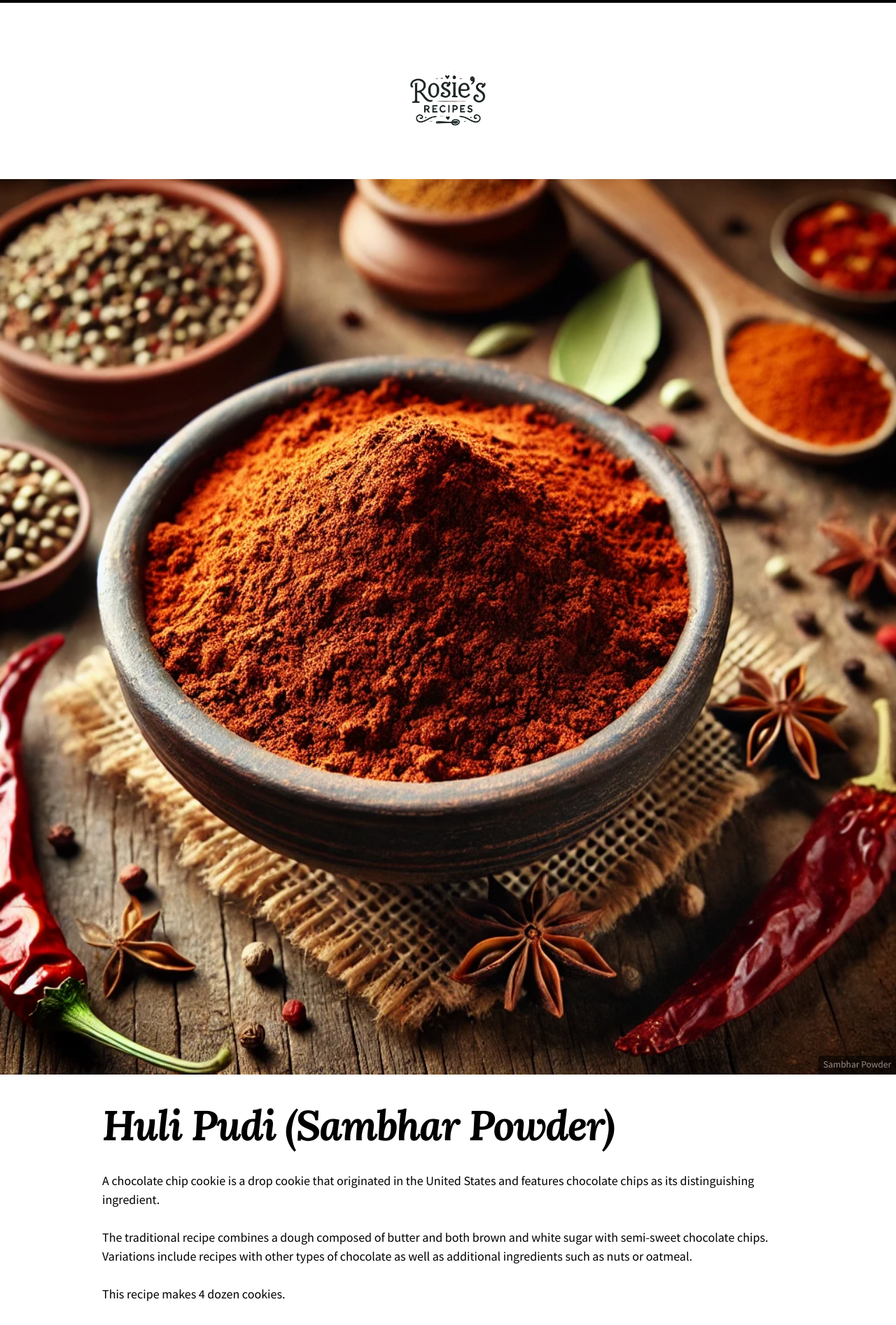
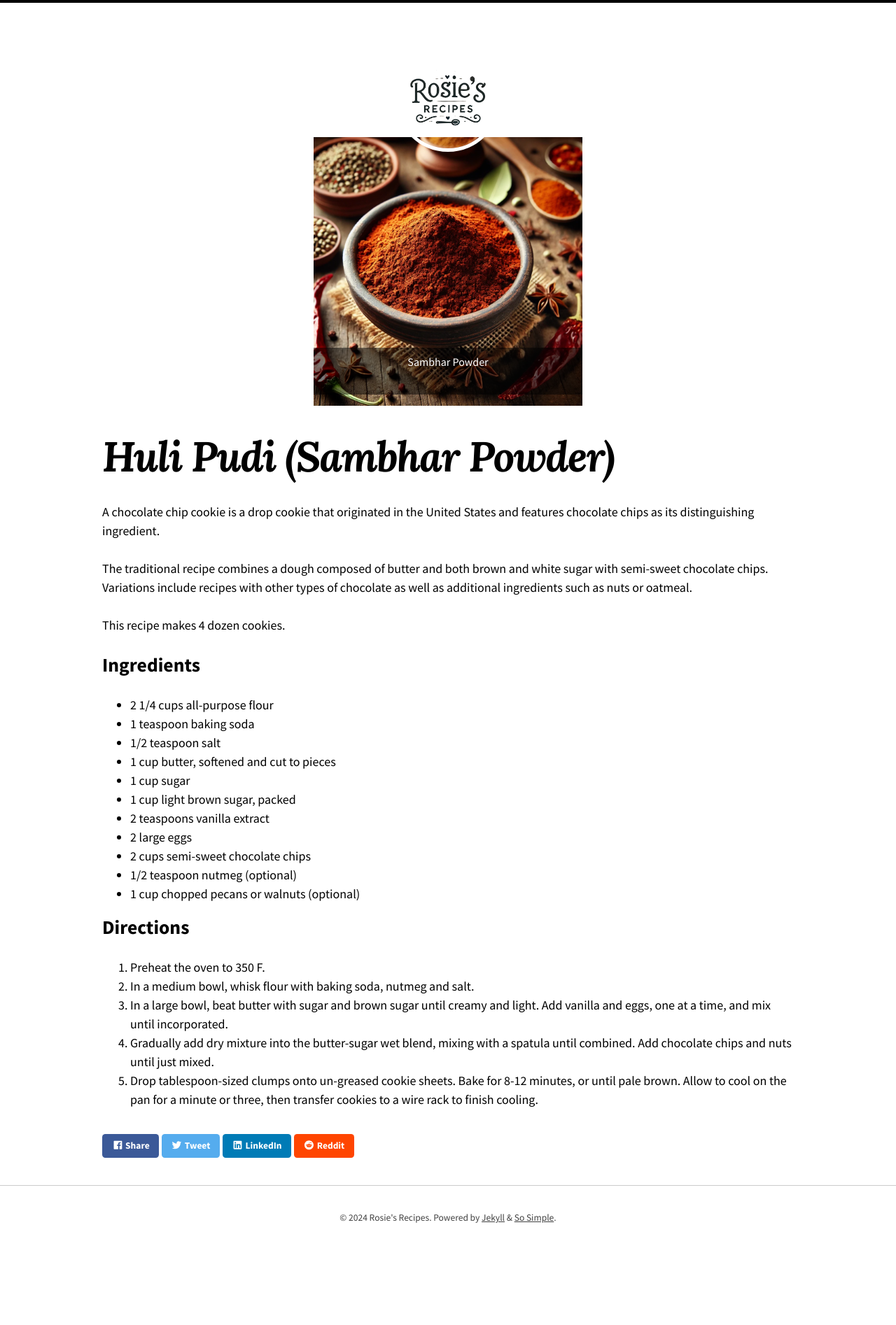
Before and after one commit to chai-nadig/rosie-recipes, a Jekyll site: the page built from _pudi/huli-pudi.md, in a window 1280 px wide. Shown: the top 1894 px of the page at 70% size. Built offline with Jekyll 4.4.1, drawn with Linux system fonts in a browser that asks for light colours; nearby versions of some CDN libraries; after the commit the page ends 1823 px from its top, so only the background shows below that.

Commit message:
fix image for pudi

```diff
--- a/_layouts/pudi.html
+++ b/_layouts/pudi.html
@@ -4,7 +4,6 @@ layout: default
 
 <main id="main" class="main-content" aria-label="Content">
   <article>
-    <h2>Pudiii</h2>
     {% if page.image %} {% assign page_image = page.image.path | default:
     page.image %} {% unless page_image contains '://' %} {% assign page_image =
     page_image | relative_url %} {% endunless %} {% assign page_image =
@@ -24,7 +23,7 @@ layout: default
         %}
       />
       {% if page.image.caption %}
-      <div class="page-image-caption">
+      <div class="pudi-image-caption">
         {{ page.image.caption | markdownify }}
       </div>
       {% endif %}
--- a/_sass/so-simple/_pudi.scss
+++ b/_sass/so-simple/_pudi.scss
@@ -5,8 +5,13 @@
 .pudi-image {
   position: relative;
   text-align: center;
+  align-items: center;
   margin-top: (-1 * $site-logo-height) / 2;
   margin-bottom: 2em;
+  display: flex;
+  justify-content: center;
+  width: 100%;
+
   z-index: 1;
 
   @include breakpoint($medium) {
@@ -18,30 +23,26 @@
   }
 
   img {
-    width: 100%;
+    display: block;
+    width: 30%;
   }
 }
 
 .pudi-image-caption {
   position: absolute;
-  bottom: 0;
-  right: 0;
-  margin: 0 auto;
-  padding: 0.25em 0.5em;
-  color: #fff;
-  font-size: 0.75rem;
-  background: #000;
-  text-align: right;
-  z-index: 5;
-  opacity: 0.5;
-  border-radius: 4px 0 0 0;
-
-  > * {
-    margin: 0;
-    padding: 0;
-  }
-
-  a {
-    color: #fff;
-  }
+  bottom: 1em; /* Adjusts how far the caption is from the bottom */
+  left: 50%;
+  transform: translateX(-50%); /* Centers the caption horizontally */
+  background-color: rgba(
+    0,
+    0,
+    0,
+    0.5
+  ); /* Optional: Adds a semi-transparent background */
+  color: white;
+  padding: 0.5em;
+  font-size: 16px;
+  text-align: center;
+  width: 30%;
+  max-width: 100%;
 }
```
